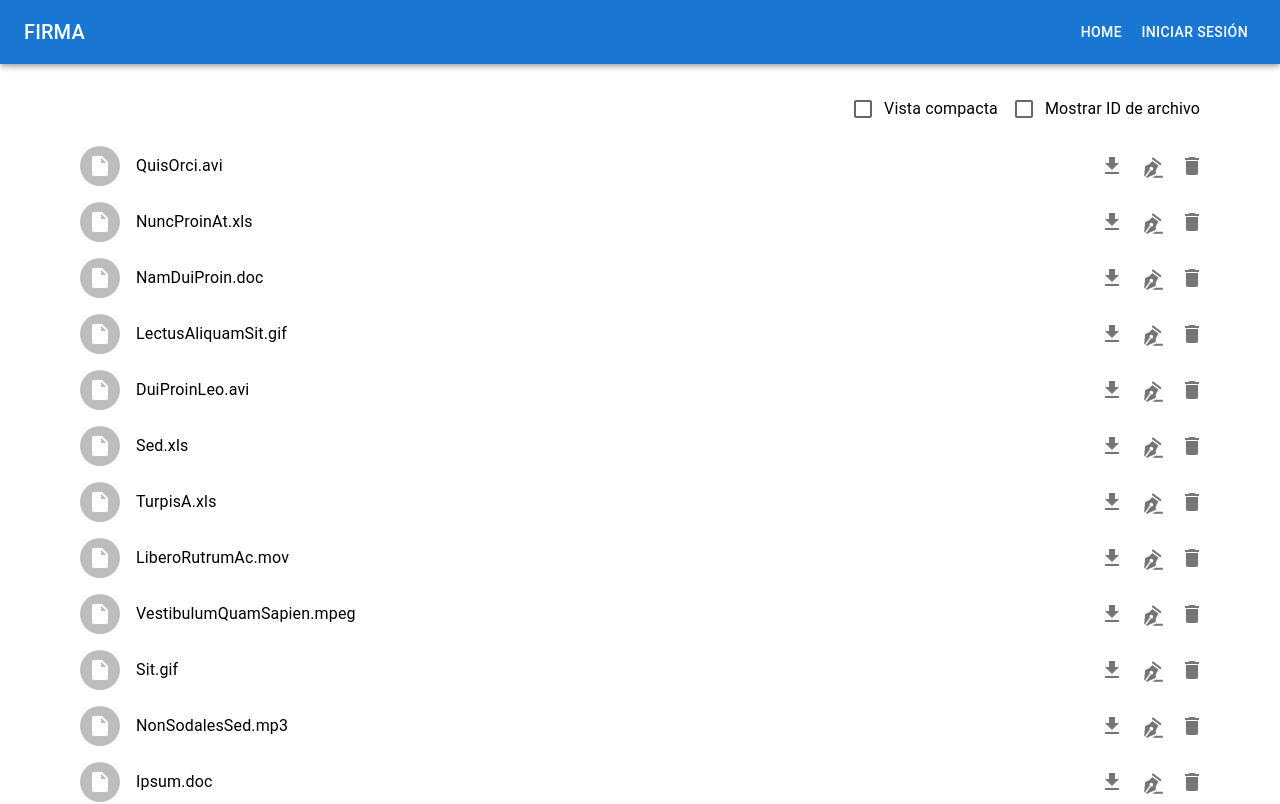
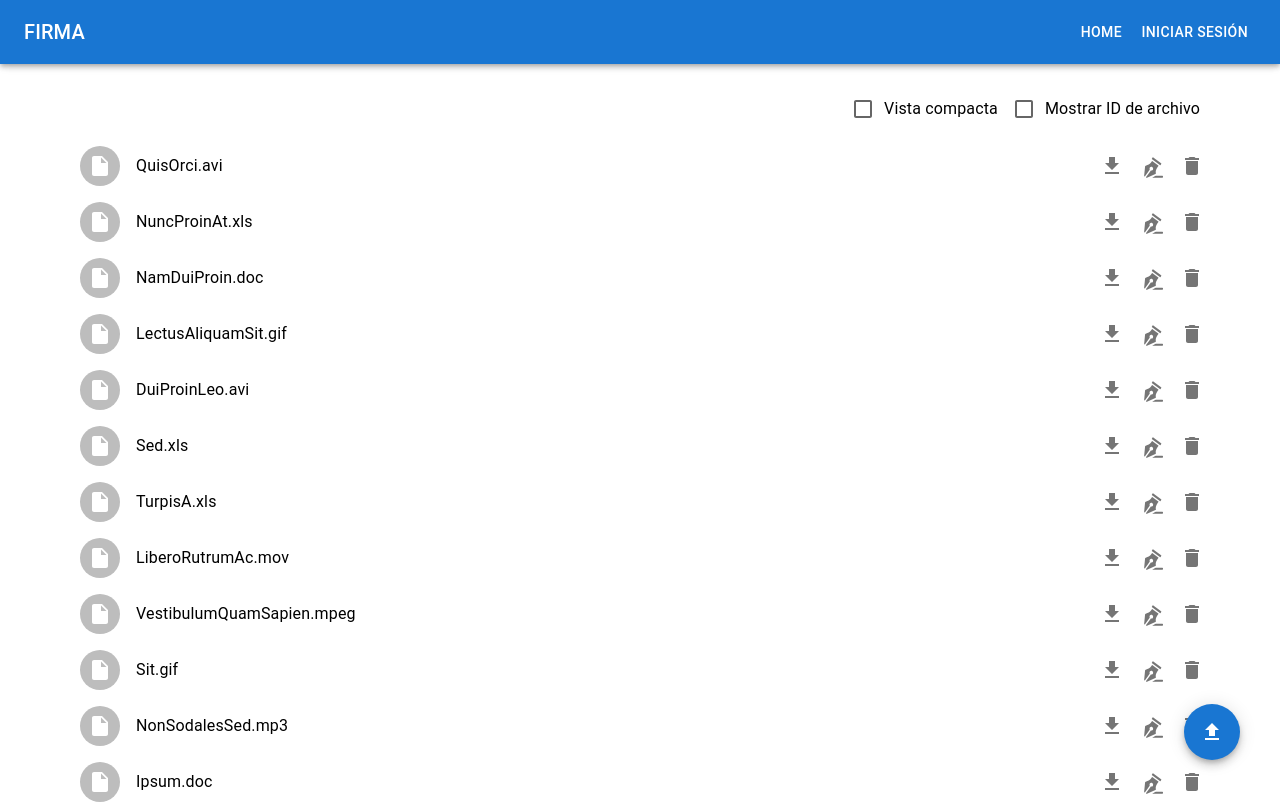
Before and after one commit to unal-swarch-2022i-1A/firma_wa, a React (Create React App) app: page / in a window 1280 px wide. Shown: the top 804 px of the page. Built offline with nearby package versions, Linux system fonts and the light colour scheme.

Commit message:
UplooadDialgo

```diff
--- /dev/null
+++ b/src/presentation/docs/components/UploadDialog.tsx
@@ -0,0 +1,46 @@
+import * as React from 'react';
+import Button from '@mui/material/Button';
+import Dialog from '@mui/material/Dialog';
+import DialogActions from '@mui/material/DialogActions';
+import DialogContent from '@mui/material/DialogContent';
+import DialogContentText from '@mui/material/DialogContentText';
+import DialogTitle from '@mui/material/DialogTitle';
+
+interface Props {
+    open: boolean,
+    handleCloseUploadDialog: () => void
+}
+
+export default function AlertDialog(props: Props) {
+
+    const handleClose = () => {
+        alert("TODO")
+    };
+
+    return (
+        <div>
+            <Dialog
+                open={props.open}
+                aria-labelledby="alert-dialog-title"
+                aria-describedby="alert-dialog-description"
+            >
+                <DialogTitle id="alert-dialog-title">
+                    {"Cargar archivo"}
+                </DialogTitle>
+                <DialogContent>
+                    <DialogContentText id="alert-dialog-description">
+                        TODO: Acá va el formulario para subir el archivo
+                    </DialogContentText>
+                </DialogContent>
+                <DialogActions>
+                    <Button onClick={props.handleCloseUploadDialog}>
+                        Cancelar
+                    </Button>
+                    <Button onClick={handleClose} autoFocus>
+                        Agree
+                    </Button>
+                </DialogActions>
+            </Dialog>
+        </div>
+    );
+}
--- a/src/presentation/docs/pages/ListDocs.tsx
+++ b/src/presentation/docs/pages/ListDocs.tsx
@@ -5,7 +5,6 @@ import Box from '@mui/material/Box';
 import List from '@mui/material/List';
 import ListItem from '@mui/material/ListItem';
 import ListItemAvatar from '@mui/material/ListItemAvatar';
-import ListItemIcon from '@mui/material/ListItemIcon';
 import ListItemText from '@mui/material/ListItemText';
 import Avatar from '@mui/material/Avatar';
 import IconButton from '@mui/material/IconButton';
@@ -13,12 +12,12 @@ import FormGroup from '@mui/material/FormGroup';
 import FormControlLabel from '@mui/material/FormControlLabel';
 import Checkbox from '@mui/material/Checkbox';
 import Grid from '@mui/material/Grid';
-import Typography from '@mui/material/Typography';
-import FolderIcon from '@mui/icons-material/Folder';
 import DeleteIcon from '@mui/icons-material/Delete';
 import SignIcon from '../../../assets/icons/SignIcon';
 import FileDownloadIcon from '@mui/icons-material/FileDownload';
 import InsertDriveFileIcon from '@mui/icons-material/InsertDriveFile';
+import AddFileFab from '../../shared/components/AddFileFab';
+import UploadDialog from '../components/UploadDialog';
 
 /**
  * Lista de archivos generados con https://www.mockaroo.com/
@@ -180,11 +179,20 @@ export default function ListDocs() {
     // States:
     const [isCompact, setIsCompact] = React.useState(false);
     const [isFileIdShowed, setIsFileIdShowed] = React.useState(false);
+    const [openUploadDialog, setOpenUploadDialog] = React.useState(false);
+    const handleClickOpenUploadDialog = () => {
+        setOpenUploadDialog(true);
+      };
+
+      const handleCloseUploadDialog = () => {
+        setOpenUploadDialog(false);
+      };
 
     // React element:
     return (
         <Container>
             <Box>
+                <UploadDialog open={openUploadDialog} handleCloseUploadDialog={handleCloseUploadDialog}/>
                 <Grid container justifyContent="flex-end">
                     <Grid item>
                         <FormGroup row sx={{ display: 'inline' }}>
@@ -219,6 +227,7 @@ export default function ListDocs() {
                     </Grid>
                 </Grid>
             </Box>
+            <AddFileFab onClick={handleClickOpenUploadDialog}/>
         </Container>
     );
 }
--- /dev/null
+++ b/src/presentation/shared/components/AddFileFab.tsx
@@ -0,0 +1,16 @@
+import Fab from '@mui/material/Fab';
+import UploadIcon from '@mui/icons-material/Upload';
+interface Props {
+    onClick:()=>void
+}
+export default function FloatingActionButtons(props: Props) {
+    return (
+        <Fab color="primary" aria-label="add" sx={{
+            position: "fixed",
+            bottom: (theme) => theme.spacing(5),
+            right: (theme) => theme.spacing(5)
+        }}>
+            <UploadIcon onClick={props.onClick}/>
+        </Fab>
+    );
+}
```
